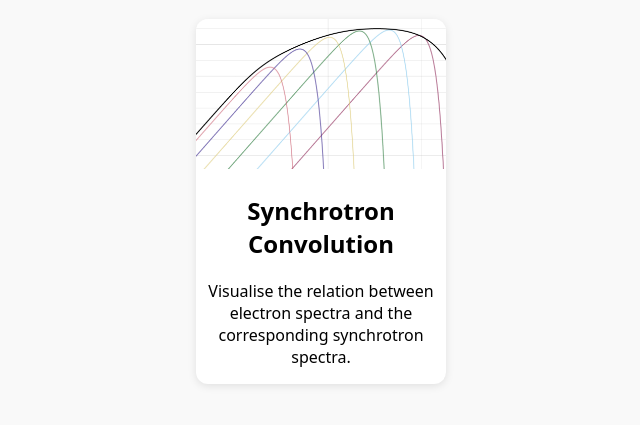
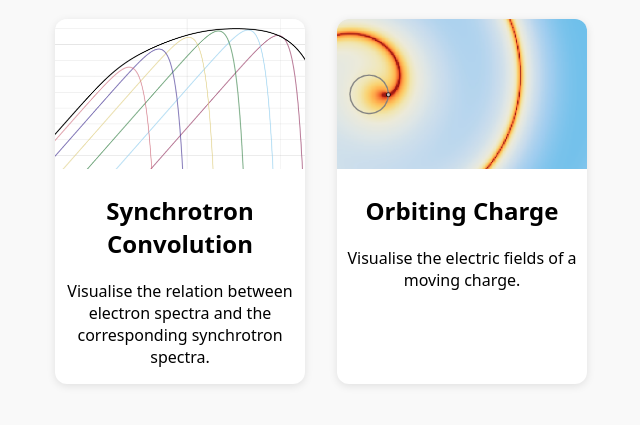
Before and after one commit to maklinger/webpagewidgets, a plain HTML site: page index.html in a window 1280 px wide. Shown: the part 107-532 px from the top of the page, without its empty margins (319-959 px from the left). Drawn offline with Linux system fonts and the light colour scheme.

Commit message:
update index

```diff
--- a/index.html
+++ b/index.html
@@ -16,6 +16,12 @@
       <p>Visualise the relation between electron spectra and the corresponding synchrotron spectra.</p>
     </a>
 
+    <a class="card" href="projects/movingChargeFieldLines/output/index.html">
+      <img src="projects/movingChargeFieldLines/preview.png" alt="Orbiting Charge">
+      <h2>Orbiting Charge</h2>
+      <p>Visualise the electric fields of a moving charge.</p>
+    </a>
+
   </div>
 </body>
 </html>
```
Also changed, not shown: projects/movingChargeFieldLines/preview.png (added), 1 other file.
